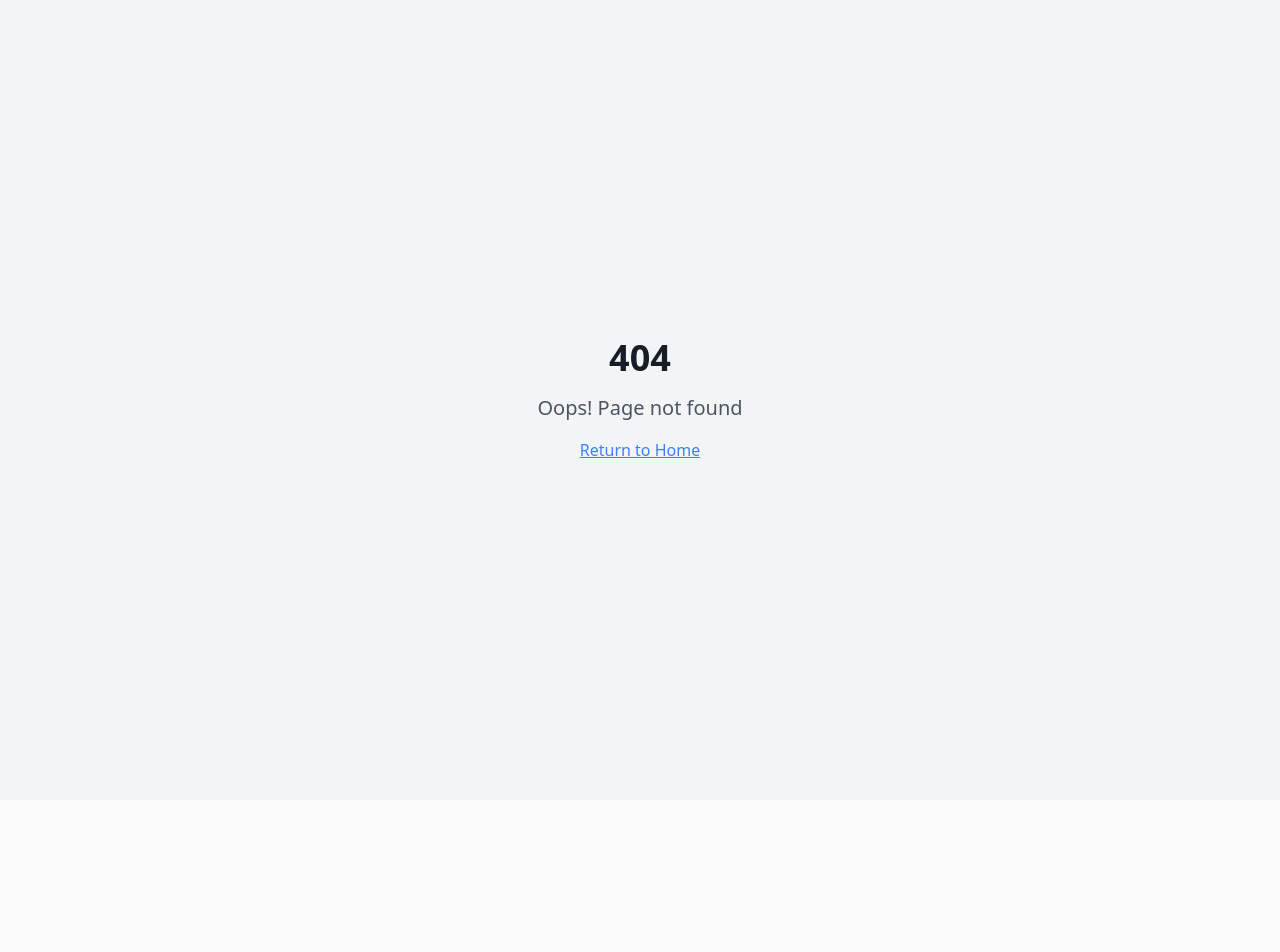
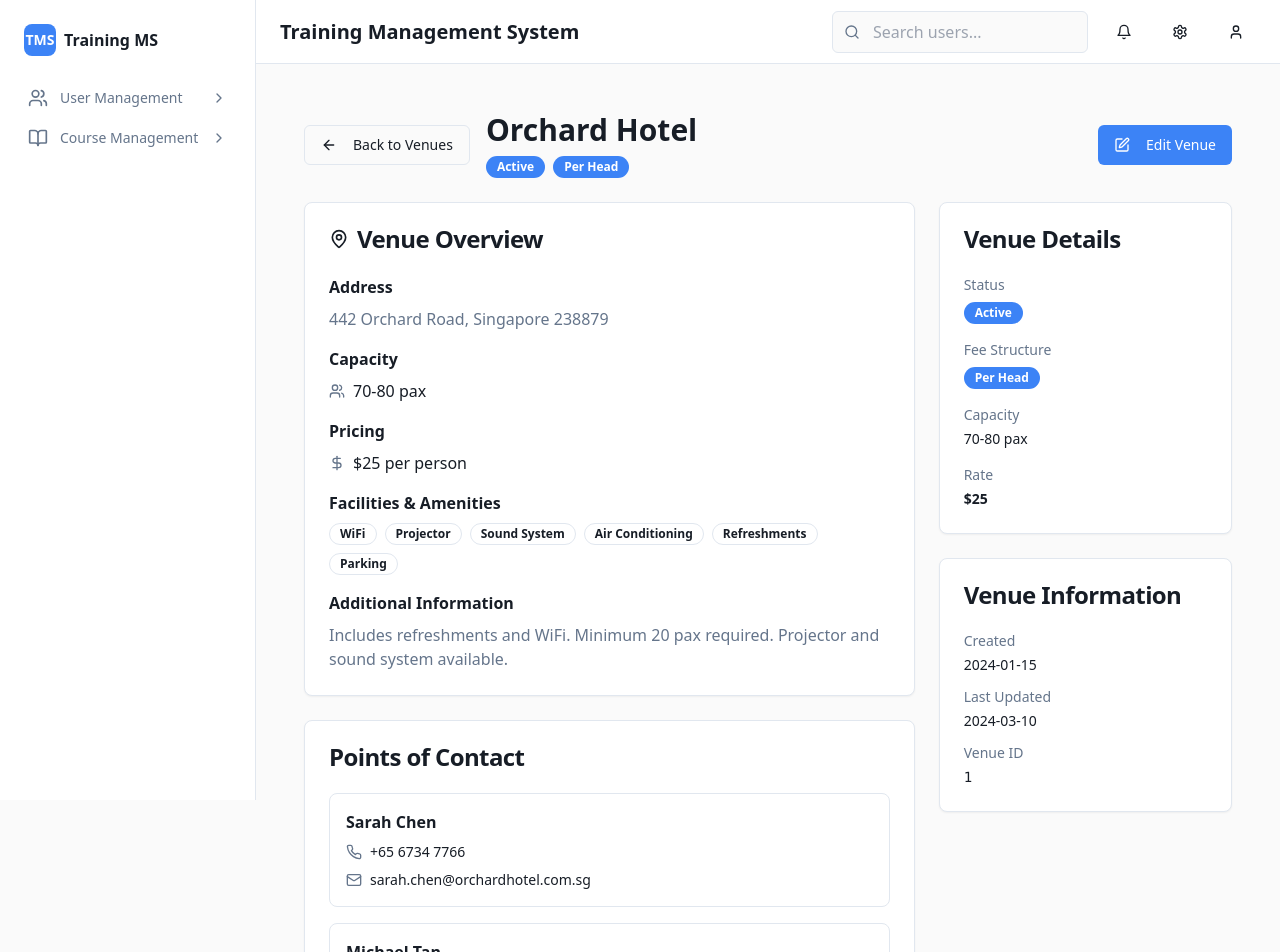
Before and after one commit to rain-corsiva-lab/tms-polwel, a React (Vite) app: page /venue-detail/1 in a window 1280 px wide. Before the commit this address had no page. Shown: the top 952 px of the page. Before the commit the page ends 800 px from the top, so only its background shows below. Built offline with nearby package versions, Linux system fonts and the light colour scheme.

Commit message:
Remove venue column and add venue detail page
Removed the venue column from the venue management archive page and created the venue detail page.

```diff
--- a/src/App.tsx
+++ b/src/App.tsx
@@ -19,6 +19,7 @@ import CourseForm from "./pages/CourseForm";
 import CourseDetail from "./pages/CourseDetail";
 import VenueArchive from "./pages/VenueArchive";
 import VenueForm from "./pages/VenueForm";
+import VenueDetail from "./pages/VenueDetail";
 import Login from "./pages/Login";
 
 import NotFound from "./pages/NotFound";
@@ -54,6 +55,7 @@ const App = () => (
             <Route path="venue-setup/new" element={<VenueForm />} />
             <Route path="venue-setup/edit/:id" element={<VenueForm />} />
             <Route path="venue-setup/view/:id" element={<VenueForm />} />
+            <Route path="venue-detail/:id" element={<VenueDetail />} />
             <Route path="settings" element={<UserManagement />} />
           </Route>
           <Route path="*" element={<NotFound />} />
--- a/src/pages/VenueArchive.tsx
+++ b/src/pages/VenueArchive.tsx
@@ -118,7 +118,7 @@ const VenueArchive = () => {
                       <Button
                         variant="outline"
                         size="sm"
-                        onClick={() => navigate(`/venue-setup/view/${venue.id}`)}
+                        onClick={() => navigate(`/venue-detail/${venue.id}`)}
                       >
                         <Eye className="h-4 w-4" />
                       </Button>
--- /dev/null
+++ b/src/pages/VenueDetail.tsx
@@ -0,0 +1,238 @@
+import React from "react";
+import { useParams, useNavigate } from "react-router-dom";
+import { Button } from "@/components/ui/button";
+import { Card, CardContent, CardHeader, CardTitle } from "@/components/ui/card";
+import { Badge } from "@/components/ui/badge";
+import { ArrowLeft, Edit, MapPin, Users, Phone, Mail, DollarSign } from "lucide-react";
+
+interface Contact {
+  id: string;
+  name: string;
+  number: string;
+  email: string;
+}
+
+interface Venue {
+  id: string;
+  name: string;
+  capacity: string;
+  feeType: "per_head" | "per_venue";
+  fee: number;
+  contacts: Contact[];
+  remarks: string;
+  status: "active" | "inactive";
+  address?: string;
+  facilities?: string[];
+  createdAt?: string;
+  lastUpdated?: string;
+}
+
+const VenueDetail = () => {
+  const { id } = useParams();
+  const navigate = useNavigate();
+
+  // Mock data - in real app this would come from API
+  const venue: Venue = {
+    id: id || "1",
+    name: "Orchard Hotel",
+    capacity: "70-80 pax",
+    feeType: "per_head",
+    fee: 25,
+    contacts: [
+      {
+        id: "1",
+        name: "Sarah Chen",
+        number: "+65 6734 7766",
+        email: "sarah.chen@orchardhotel.com.sg"
+      },
+      {
+        id: "2",
+        name: "Michael Tan",
+        number: "+65 6734 7767",
+        email: "michael.tan@orchardhotel.com.sg"
+      }
+    ],
+    remarks: "Includes refreshments and WiFi. Minimum 20 pax required. Projector and sound system available.",
+    status: "active",
+    address: "442 Orchard Road, Singapore 238879",
+    facilities: ["WiFi", "Projector", "Sound System", "Air Conditioning", "Refreshments", "Parking"],
+    createdAt: "2024-01-15",
+    lastUpdated: "2024-03-10"
+  };
+
+  const getStatusBadge = (status: string) => {
+    switch (status) {
+      case "active":
+        return <Badge variant="default">Active</Badge>;
+      case "inactive":
+        return <Badge variant="secondary">Inactive</Badge>;
+      default:
+        return <Badge variant="outline">{status}</Badge>;
+    }
+  };
+
+  return (
+    <div className="container mx-auto p-6 space-y-6">
+      {/* Header */}
+      <div className="flex items-center justify-between">
+        <div className="flex items-center space-x-4">
+          <Button
+            variant="outline"
+            onClick={() => navigate('/venue-setup')}
+          >
+            <ArrowLeft className="h-4 w-4 mr-2" />
+            Back to Venues
+          </Button>
+          <div>
+            <h1 className="text-3xl font-bold text-foreground">{venue.name}</h1>
+            <div className="flex items-center space-x-2 mt-2">
+              {getStatusBadge(venue.status)}
+              <Badge variant={venue.feeType === "per_head" ? "default" : "secondary"}>
+                {venue.feeType === "per_head" ? "Per Head" : "Per Venue"}
+              </Badge>
+            </div>
+          </div>
+        </div>
+        <Button onClick={() => navigate(`/venue-setup/edit/${venue.id}`)}>
+          <Edit className="h-4 w-4 mr-2" />
+          Edit Venue
+        </Button>
+      </div>
+
+      <div className="grid grid-cols-1 lg:grid-cols-3 gap-6">
+        {/* Main Content */}
+        <div className="lg:col-span-2 space-y-6">
+          {/* Venue Overview */}
+          <Card>
+            <CardHeader>
+              <CardTitle className="flex items-center">
+                <MapPin className="h-5 w-5 mr-2" />
+                Venue Overview
+              </CardTitle>
+            </CardHeader>
+            <CardContent className="space-y-4">
+              <div>
+                <h3 className="font-semibold text-foreground mb-2">Address</h3>
+                <p className="text-muted-foreground">{venue.address}</p>
+              </div>
+
+              <div>
+                <h3 className="font-semibold text-foreground mb-2">Capacity</h3>
+                <div className="flex items-center">
+                  <Users className="h-4 w-4 mr-2 text-muted-foreground" />
+                  <span>{venue.capacity}</span>
+                </div>
+              </div>
+
+              <div>
+                <h3 className="font-semibold text-foreground mb-2">Pricing</h3>
+                <div className="flex items-center">
+                  <DollarSign className="h-4 w-4 mr-2 text-muted-foreground" />
+                  <span>${venue.fee} {venue.feeType === "per_head" ? "per person" : "per venue"}</span>
+                </div>
+              </div>
+
+              {venue.facilities && (
+                <div>
+                  <h3 className="font-semibold text-foreground mb-2">Facilities & Amenities</h3>
+                  <div className="flex flex-wrap gap-2">
+                    {venue.facilities.map((facility, index) => (
+                      <Badge key={index} variant="outline">{facility}</Badge>
+                    ))}
+                  </div>
+                </div>
+              )}
+
+              <div>
+                <h3 className="font-semibold text-foreground mb-2">Additional Information</h3>
+                <p className="text-muted-foreground">{venue.remarks}</p>
+              </div>
+            </CardContent>
+          </Card>
+
+          {/* Contact Information */}
+          <Card>
+            <CardHeader>
+              <CardTitle>Points of Contact</CardTitle>
+            </CardHeader>
+            <CardContent>
+              <div className="space-y-4">
+                {venue.contacts.map((contact) => (
+                  <div key={contact.id} className="border rounded-lg p-4">
+                    <h4 className="font-semibold text-foreground mb-2">{contact.name}</h4>
+                    <div className="space-y-2">
+                      <div className="flex items-center text-sm">
+                        <Phone className="h-4 w-4 mr-2 text-muted-foreground" />
+                        <span>{contact.number}</span>
+                      </div>
+                      <div className="flex items-center text-sm">
+                        <Mail className="h-4 w-4 mr-2 text-muted-foreground" />
+                        <span>{contact.email}</span>
+                      </div>
+                    </div>
+                  </div>
+                ))}
+              </div>
+            </CardContent>
+          </Card>
+        </div>
+
+        {/* Sidebar */}
+        <div className="space-y-6">
+          {/* Venue Details */}
+          <Card>
+            <CardHeader>
+              <CardTitle>Venue Details</CardTitle>
+            </CardHeader>
+            <CardContent className="space-y-4">
+              <div>
+                <h4 className="text-sm font-medium text-muted-foreground mb-1">Status</h4>
+                {getStatusBadge(venue.status)}
+              </div>
+
+              <div>
+                <h4 className="text-sm font-medium text-muted-foreground mb-1">Fee Structure</h4>
+                <Badge variant={venue.feeType === "per_head" ? "default" : "secondary"}>
+                  {venue.feeType === "per_head" ? "Per Head" : "Per Venue"}
+                </Badge>
+              </div>
+
+              <div>
+                <h4 className="text-sm font-medium text-muted-foreground mb-1">Capacity</h4>
+                <p className="text-sm">{venue.capacity}</p>
+              </div>
+
+              <div>
+                <h4 className="text-sm font-medium text-muted-foreground mb-1">Rate</h4>
+                <p className="text-sm font-semibold">${venue.fee}</p>
+              </div>
+            </CardContent>
+          </Card>
+
+          {/* Venue Metadata */}
+          <Card>
+            <CardHeader>
+              <CardTitle>Venue Information</CardTitle>
+            </CardHeader>
+            <CardContent className="space-y-3">
+              <div>
+                <h4 className="text-sm font-medium text-muted-foreground mb-1">Created</h4>
+                <p className="text-sm">{venue.createdAt}</p>
+              </div>
+              <div>
+                <h4 className="text-sm font-medium text-muted-foreground mb-1">Last Updated</h4>
+                <p className="text-sm">{venue.lastUpdated}</p>
+              </div>
+              <div>
+                <h4 className="text-sm font-medium text-muted-foreground mb-1">Venue ID</h4>
+                <p className="text-sm font-mono">{venue.id}</p>
+              </div>
+            </CardContent>
+          </Card>
+        </div>
+      </div>
+    </div>
+  );
+};
+
+export default VenueDetail;
```
